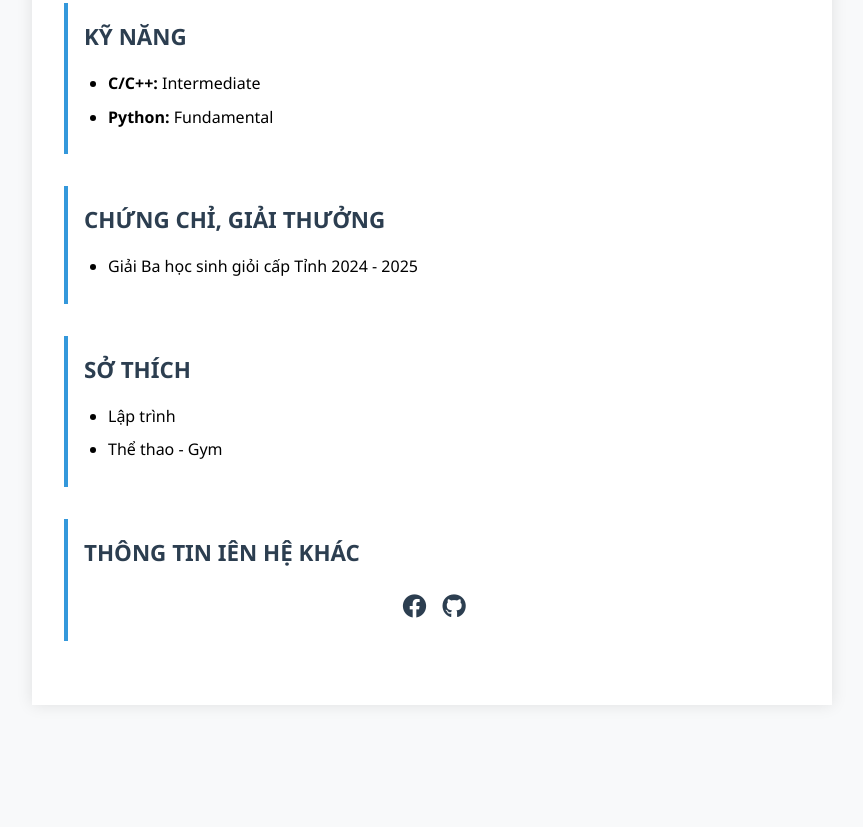
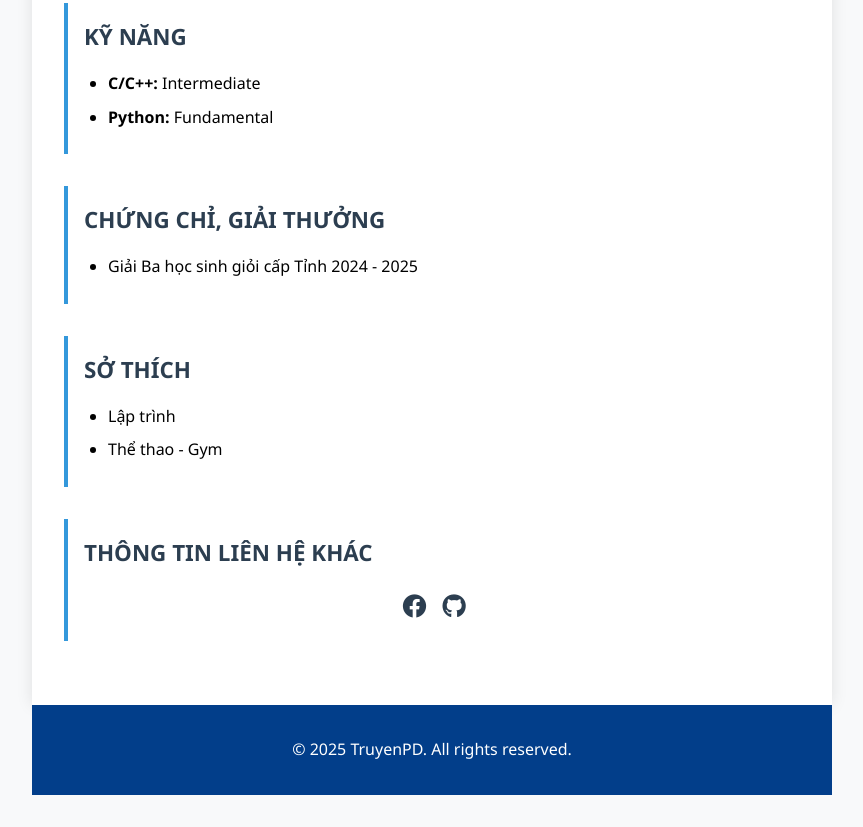
Before and after one commit to TxRyeSayNo/TxRye.github.io, a plain HTML site: page index.html in a window 1280 px wide. Shown: the part 1809-2636 px from the top of the page, without its empty margins (208-1071 px from the left). Before the commit the page ends 2546 px from the top, so only its background shows below. Drawn offline with Linux system fonts and the light colour scheme.

Commit message:
add footer

```diff
--- a/index.html
+++ b/index.html
@@ -108,6 +108,14 @@
             color: #3498db;
         }
 
+        .footer {
+    background-color: #023e8a;
+    color: white;
+    text-align: center;
+    padding: 2rem;
+    max-width: 800px;
+    margin: 0 auto;
+}
         ul {
             padding-left: 1.5rem;
         }
@@ -118,7 +126,7 @@
     </style>
 </head>
 <body>
-    <div class="container">
+    <main class="container">
         <!-- Phần header với nền xanh và avatar -->
         <header class="header">
             <div class="avatar-container">
@@ -238,13 +246,16 @@
 
             <!-- Liên hệ -->
             <section class="section">
-                <h2 class="section-title">Thông tin iên hệ khác</h2>
+                <h2 class="section-title">Thông tin liên hệ khác</h2>
                 <div class="contact-list">
                     <a href="https://facebook.com/truyenc.avocado.me106"><i class="fab fa-facebook"></i></a>
                     <a href="https://TxRyeSayNo.github.io"><i class="fab fa-github"></i></a>
                 </div>
             </section>
         </div>
-    </div>
+    </main>
+    <footer class="footer">
+    <p>&copy; 2025 TruyenPD. All rights reserved.</p>
+    </footer>
 </body>
 </html>
```
